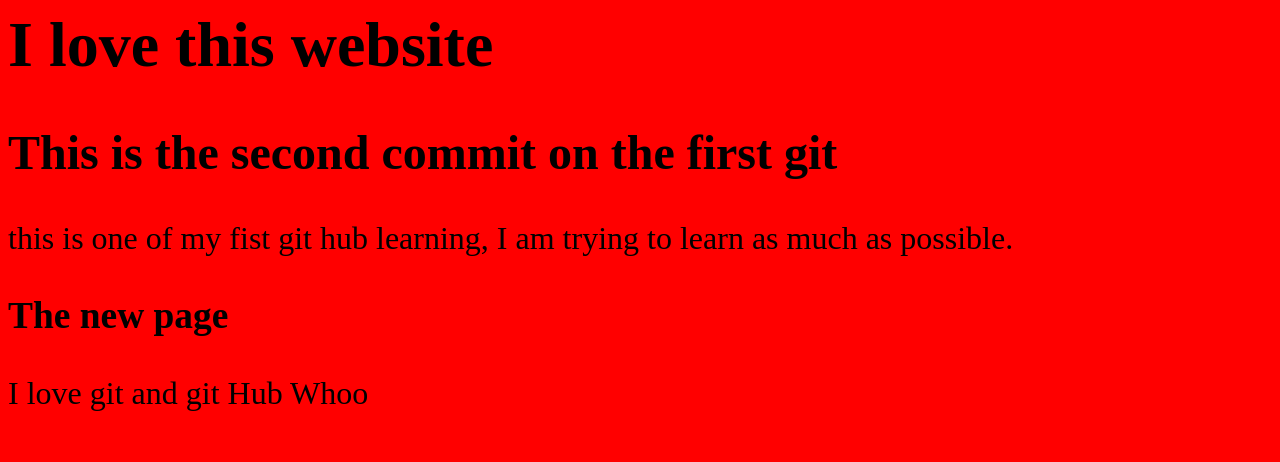
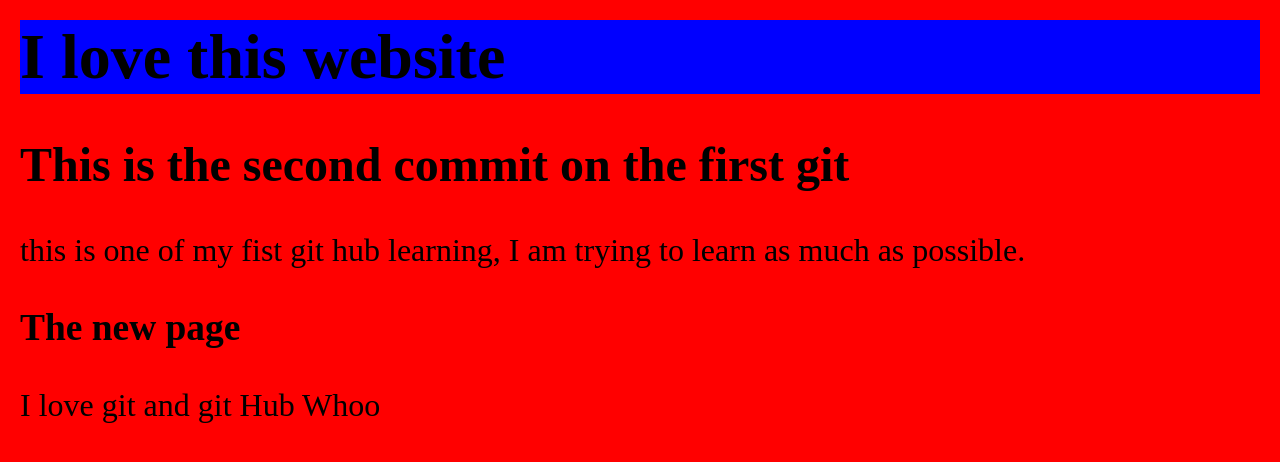
Before and after one commit to drashish77/git_ninja, a plain HTML site: page index.html in a window 1280 px wide. Drawn offline with Linux system fonts and the light colour scheme.

Commit message:
margin added

```diff
--- a/styles.css
+++ b/styles.css
@@ -1,4 +1,9 @@
 body {
   background: red;
   font-size: 2em;
+  color: #000;
+  margin: 20px;
 }
+h1 {
+  background-color: blue;
+}
```
